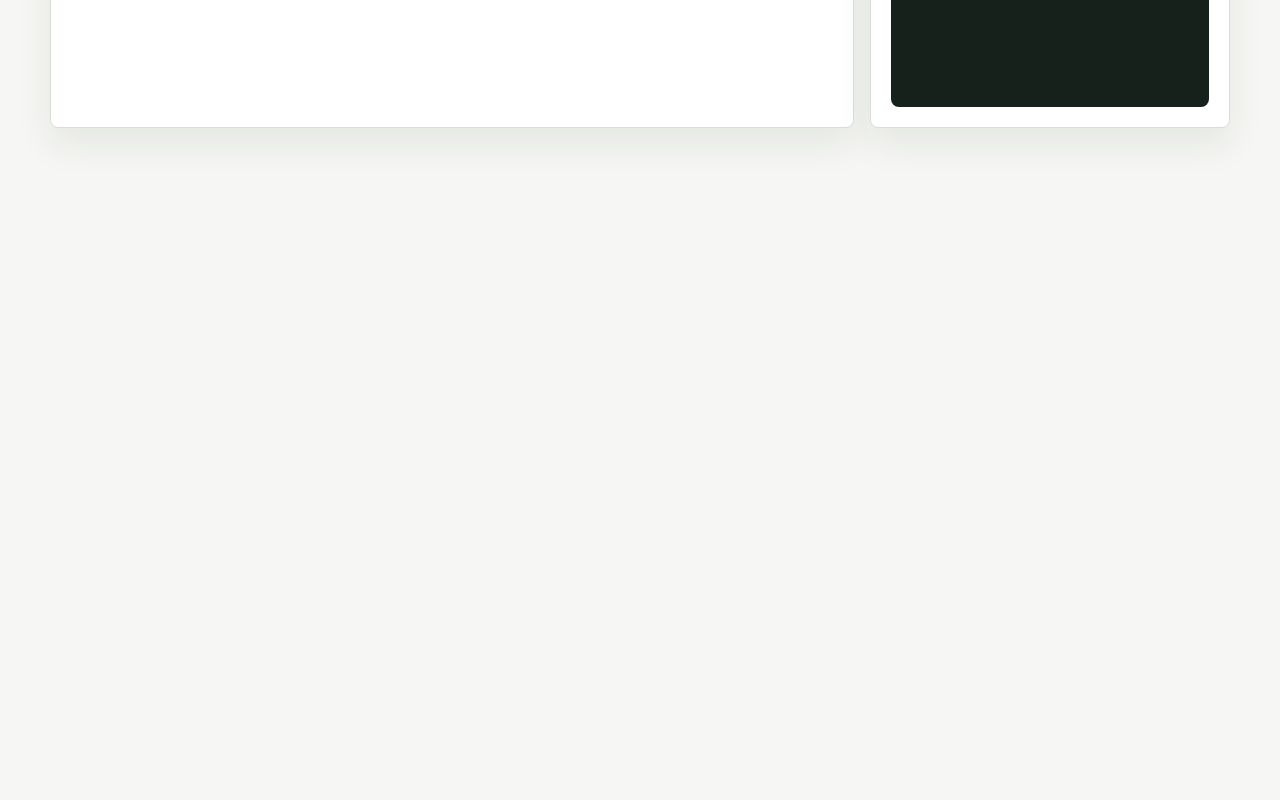
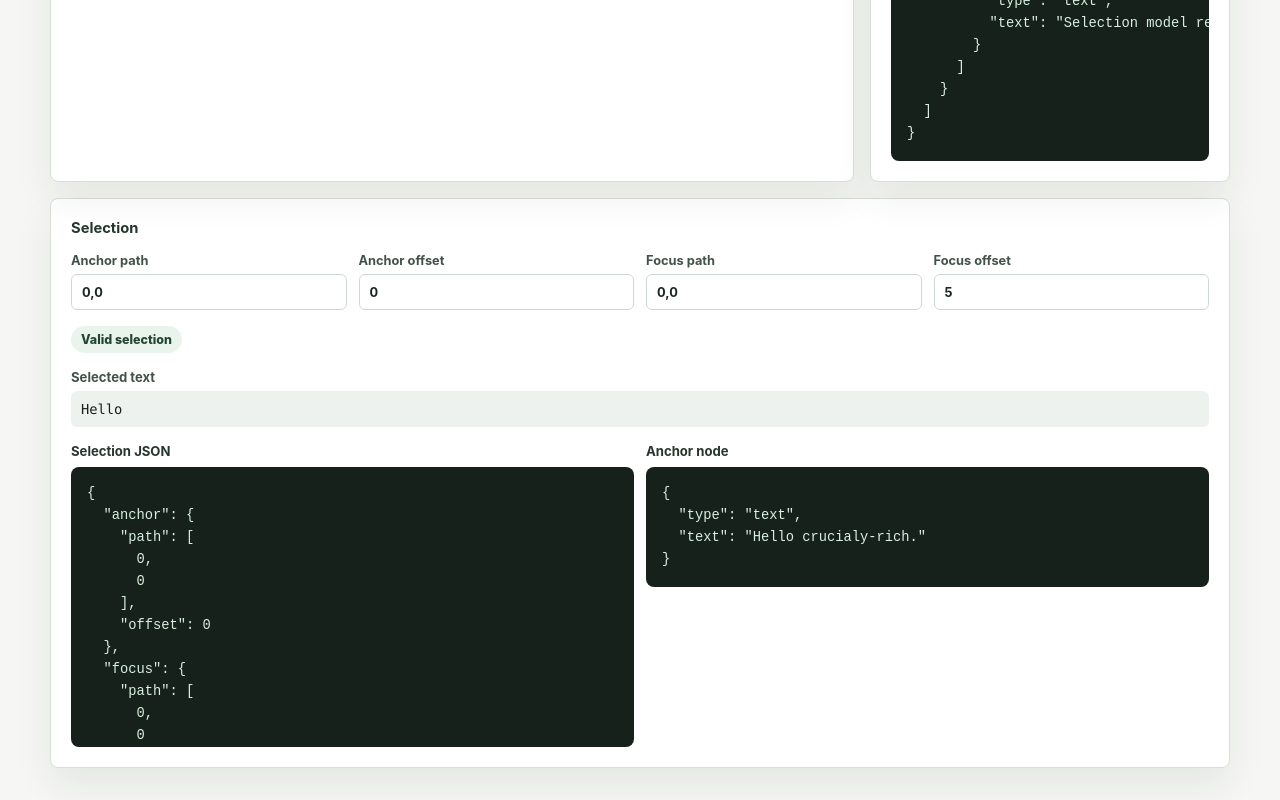
Before and after one commit to QDyanbing/crucialy-rich, a React (Vite) app in the folder apps/demo/: page / in a window 1280 px wide. Shown: the part 543-1343 px from the top of the page. Before the commit the page ends 800 px from the top, so only its background shows below. Built offline with nearby package versions, Linux system fonts and the light colour scheme.

Commit message:
feat: add selection demo inspector

```diff
--- a/apps/demo/src/main.tsx
+++ b/apps/demo/src/main.tsx
@@ -1,14 +1,127 @@
-import { createDocument, createParagraph, createText } from "@crucialy-rich/core";
-import { StrictMode } from "react";
+import {
+  createDocument,
+  createParagraph,
+  createText,
+  getNodeAtPath,
+  getTextInRange,
+  isValidPoint,
+  type Point,
+  type RangeSelection,
+} from "@crucialy-rich/core";
+import { StrictMode, useMemo, useState } from "react";
 import { createRoot } from "react-dom/client";
 
 import "./styles.css";
 
 const initialDocument = createDocument([
   createParagraph([createText("Hello crucialy-rich.")]),
+  createParagraph([createText("Selection model ready.")]),
 ]);
 
 const documentPreview = JSON.stringify(initialDocument, null, 2);
+
+function parsePath(value: string): number[] {
+  if (value.trim() === "") {
+    return [];
+  }
+
+  return value.split(",").map((item) => Number(item.trim()));
+}
+
+function createPoint(pathValue: string, offsetValue: string): Point {
+  return {
+    path: parsePath(pathValue),
+    offset: Number(offsetValue),
+  };
+}
+
+function SelectionDebugger() {
+  const [anchorPath, setAnchorPath] = useState("0,0");
+  const [anchorOffset, setAnchorOffset] = useState("0");
+  const [focusPath, setFocusPath] = useState("0,0");
+  const [focusOffset, setFocusOffset] = useState("5");
+
+  const selection = useMemo<RangeSelection>(
+    () => ({
+      anchor: createPoint(anchorPath, anchorOffset),
+      focus: createPoint(focusPath, focusOffset),
+    }),
+    [anchorOffset, anchorPath, focusOffset, focusPath],
+  );
+  const anchorValid = isValidPoint(initialDocument, selection.anchor);
+  const focusValid = isValidPoint(initialDocument, selection.focus);
+  const selectedText =
+    anchorValid && focusValid ? getTextInRange(initialDocument, selection) : "";
+  const anchorNode = getNodeAtPath(initialDocument, selection.anchor.path);
+
+  return (
+    <section className="selection-debugger" aria-label="Selection debugger">
+      <h2>Selection</h2>
+
+      <div className="control-grid">
+        <label>
+          <span>Anchor path</span>
+          <input
+            aria-label="Anchor path"
+            value={anchorPath}
+            onChange={(event) => setAnchorPath(event.target.value)}
+          />
+        </label>
+        <label>
+          <span>Anchor offset</span>
+          <input
+            aria-label="Anchor offset"
+            inputMode="numeric"
+            value={anchorOffset}
+            onChange={(event) => setAnchorOffset(event.target.value)}
+          />
+        </label>
+        <label>
+          <span>Focus path</span>
+          <input
+            aria-label="Focus path"
+            value={focusPath}
+            onChange={(event) => setFocusPath(event.target.value)}
+          />
+        </label>
+        <label>
+          <span>Focus offset</span>
+          <input
+            aria-label="Focus offset"
+            inputMode="numeric"
+            value={focusOffset}
+            onChange={(event) => setFocusOffset(event.target.value)}
+          />
+        </label>
+      </div>
+
+      <div
+        className="selection-status"
+        data-state={anchorValid && focusValid ? "valid" : "invalid"}
+      >
+        {anchorValid && focusValid ? "Valid selection" : "Invalid selection"}
+      </div>
+
+      <div className="selection-result">
+        <span>Selected text</span>
+        <code aria-label="Selected text">{selectedText || "(empty)"}</code>
+      </div>
+
+      <div className="debug-stack">
+        <div>
+          <h3>Selection JSON</h3>
+          <pre aria-label="Selection JSON">{JSON.stringify(selection, null, 2)}</pre>
+        </div>
+        <div>
+          <h3>Anchor node</h3>
+          <pre aria-label="Selected node">
+            {JSON.stringify(anchorNode ?? null, null, 2)}
+          </pre>
+        </div>
+      </div>
+    </section>
+  );
+}
 
 const rootElement = document.getElementById("root");
 
@@ -37,6 +150,8 @@ createRoot(rootElement).render(
           <pre>{documentPreview}</pre>
         </aside>
       </section>
+
+      <SelectionDebugger />
     </main>
   </StrictMode>,
 );
--- a/apps/demo/src/styles.css
+++ b/apps/demo/src/styles.css
@@ -71,6 +71,13 @@ h2 {
   font-size: 0.92rem;
 }
 
+h3 {
+  margin: 0 0 8px;
+  color: #25362d;
+  font-size: 0.82rem;
+  letter-spacing: 0;
+}
+
 .status-pill {
   display: inline-flex;
   align-items: center;
@@ -136,6 +143,89 @@ pre {
   padding: 16px;
 }
 
+.selection-debugger {
+  display: grid;
+  gap: 16px;
+  margin-top: 16px;
+  padding: 20px;
+  border: 1px solid #d9ded8;
+  border-radius: 8px;
+  background: #ffffff;
+  box-shadow: 0 16px 36px rgb(26 36 30 / 8%);
+}
+
+.control-grid {
+  display: grid;
+  grid-template-columns: repeat(4, minmax(0, 1fr));
+  gap: 12px;
+}
+
+label {
+  display: grid;
+  gap: 6px;
+  color: #415248;
+  font-size: 0.8rem;
+  font-weight: 700;
+}
+
+input {
+  width: 100%;
+  min-height: 36px;
+  border: 1px solid #cfd8d1;
+  border-radius: 6px;
+  color: #1c2520;
+  padding: 0 10px;
+}
+
+.selection-status {
+  width: fit-content;
+  border-radius: 999px;
+  font-size: 0.78rem;
+  font-weight: 800;
+  padding: 6px 10px;
+}
+
+.selection-status[data-state="valid"] {
+  background: #e9f4ed;
+  color: #254531;
+}
+
+.selection-status[data-state="invalid"] {
+  background: #f9e6df;
+  color: #7c2d18;
+}
+
+.selection-result {
+  display: grid;
+  gap: 6px;
+  color: #415248;
+  font-size: 0.82rem;
+  font-weight: 700;
+}
+
+.selection-result code {
+  display: block;
+  min-height: 36px;
+  border-radius: 6px;
+  background: #eef2ef;
+  color: #17211b;
+  font-family: ui-monospace, SFMono-Regular, Menlo, Monaco, Consolas, monospace;
+  font-size: 0.86rem;
+  font-weight: 500;
+  overflow-wrap: anywhere;
+  padding: 10px;
+}
+
+.debug-stack {
+  display: grid;
+  grid-template-columns: repeat(2, minmax(0, 1fr));
+  gap: 12px;
+}
+
+.debug-stack pre {
+  max-height: 280px;
+}
+
 @media (max-width: 760px) {
   .app-shell {
     width: min(100% - 24px, 1180px);
@@ -151,6 +241,11 @@ pre {
     grid-template-columns: 1fr;
   }
 
+  .control-grid,
+  .debug-stack {
+    grid-template-columns: 1fr;
+  }
+
   .editor-surface,
   .debug-panel {
     min-height: 360px;
```
